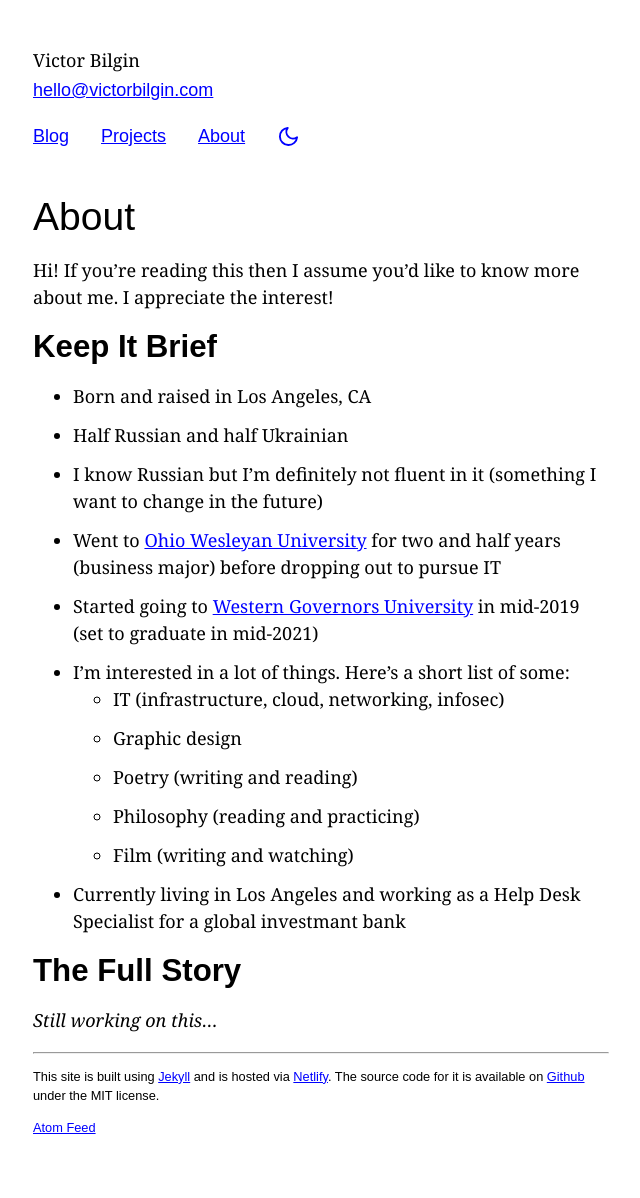
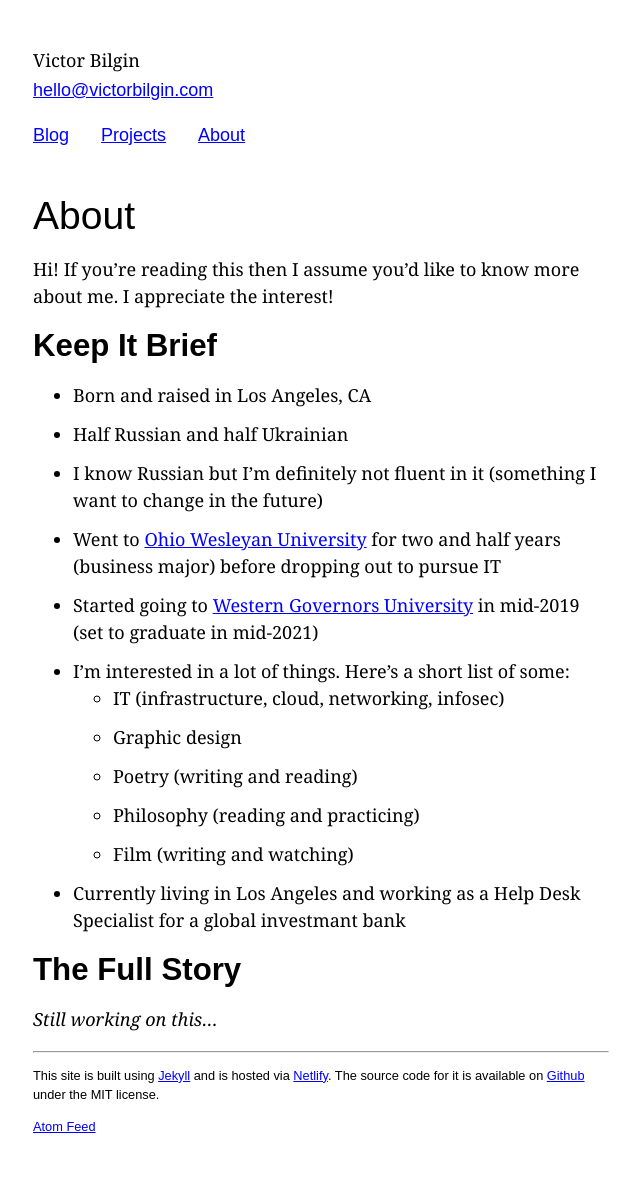
Before and after one commit to vbilgin/vb-v7, a Jekyll site: the page built from _pages/about.md, in a window 1280 px wide. Shown: the whole page, without its empty margins (319-959 px from the left). Built offline with Jekyll 4.4.1, drawn with Linux system fonts in a browser that asks for light colours.

Commit message:
Removed theme toggle; dark based on user pref

```diff
--- a/_includes/header.html
+++ b/_includes/header.html
@@ -9,19 +9,5 @@
     <a href="/blog" class="nav__link">Blog</a>
     <a href="/projects" class="nav__link">Projects</a>
     <a href="/about" class="nav__link">About</a>
-    <svg
-      class="nav__color-toggle"
-      xmlns="http://www.w3.org/2000/svg"
-      width="22"
-      height="22"
-      viewBox="0 0 23 23"
-      fill="none"
-      stroke="#0000ff"
-      stroke-width="2"
-      stroke-linecap="round"
-      stroke-linejoin="round"
-    >
-      <path d="M21 12.79A9 9 0 1 1 11.21 3 7 7 0 0 0 21 12.79z"></path>
-    </svg>
   </nav>
 </header>
--- a/_pages/about.md
+++ b/_pages/about.md
@@ -3,9 +3,11 @@ layout: page
 title: About
 permalink: /about
 ---
+
 Hi! If you're reading this then I assume you'd like to know more about me. I appreciate the interest!
 
 ## Keep It Brief
+
 - Born and raised in Los Angeles, CA
 - Half Russian and half Ukrainian
 - I know Russian but I'm definitely not fluent in it (something I want to change in the future)
@@ -20,4 +22,5 @@ Hi! If you're reading this then I assume you'd like to know more about me. I app
 - Currently living in Los Angeles and working as a Help Desk Specialist for a global investmant bank
 
 ## The Full Story
-*Still working on this...*
+
+_Still working on this..._
--- a/_sass/utilities/_base.scss
+++ b/_sass/utilities/_base.scss
@@ -1,4 +1,4 @@
-:root {
+html {
   --primary: white;
   --secondary: black;
   --main-accent: blue;
@@ -6,22 +6,14 @@
   --table-accent: #dfdfdf;
 }
 
-[data-theme="dark"] {
-  --primary: #121212;
-  --secondary: #f3f3f3;
-  --main-accent: #f6ae2d;
-  --secondary-accent: #4e4e4e;
-  --table-accent: #6b6b6b;
+@media (prefers-color-scheme: dark) {
+  html {
+    --primary: #121212;
+    --secondary: #f3f3f3;
+    --main-accent: #f6ae2d;
+    --secondary-accent: #4e4e4e;
+  }
 }
-
-// @media (prefers-color-scheme: dark) {
-//     :root {
-//         --primary: #121212;
-//         --secondary: #f3f3f3;
-//         --main-accent: #F6AE2D;
-//         --secondary-accent: #4e4e4e;
-//     }
-// }
 
 *,
 *::before,
--- a/assets/js/dark-mode.js
+++ /dev/null
@@ -1,51 +0,0 @@
-const toggleIcon = document.querySelector(".nav__color-toggle");
-
-let currentColorScheme = localStorage.getItem("colorScheme");
-
-const setIconColor = (icon, colorScheme) => {
-  if (colorScheme === "light") {
-    icon.setAttribute("fill", "none");
-    icon.setAttribute("stroke", "#0000ff");
-  } else if (colorScheme === "dark") {
-    toggleIcon.setAttribute("fill", "#F6AE2D");
-    toggleIcon.setAttribute("stroke", "#F6AE2D");
-  }
-};
-
-// const setInitialColorScheme = () => {
-//     if (document.documentElement.getAttribute('data-theme') !== currentColorScheme) {
-//         if (currentColorScheme === null || currentColorScheme === 'light') {
-//             document.documentElement.setAttribute('data-theme', 'light')
-//         } else if (currentColorScheme === 'dark') {
-//             document.documentElement.setAttribute('data-theme', 'dark')
-//             setIconColor(toggleIcon, 'dark')
-//         }
-//     }
-// }
-
-const setInitialColorScheme = () => {
-  // if (
-  //   document.documentElement.getAttribute("data-theme") !== currentColorScheme
-  // ) {
-  if (currentColorScheme === "dark") {
-    document.documentElement.setAttribute("data-theme", "dark");
-    setIconColor(toggleIcon, "dark");
-  } else {
-    document.documentElement.setAttribute("data-theme", "light");
-  }
-};
-
-setInitialColorScheme();
-
-toggleIcon.addEventListener("click", () => {
-  currentColorScheme = localStorage.getItem("colorScheme");
-  if (currentColorScheme === null || currentColorScheme === "light") {
-    document.documentElement.setAttribute("data-theme", "dark");
-    setIconColor(toggleIcon, "dark");
-    localStorage.setItem("colorScheme", "dark");
-  } else if (currentColorScheme === "dark") {
-    document.documentElement.setAttribute("data-theme", "light");
-    setIconColor(toggleIcon, "light");
-    localStorage.setItem("colorScheme", "light");
-  }
-});
```
